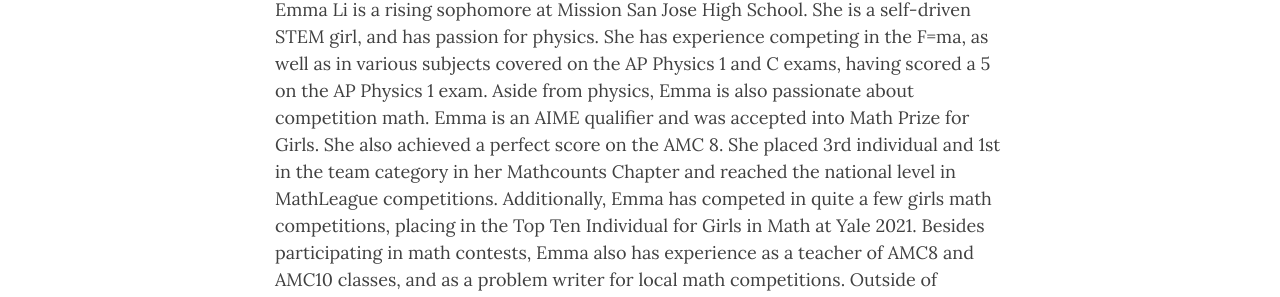
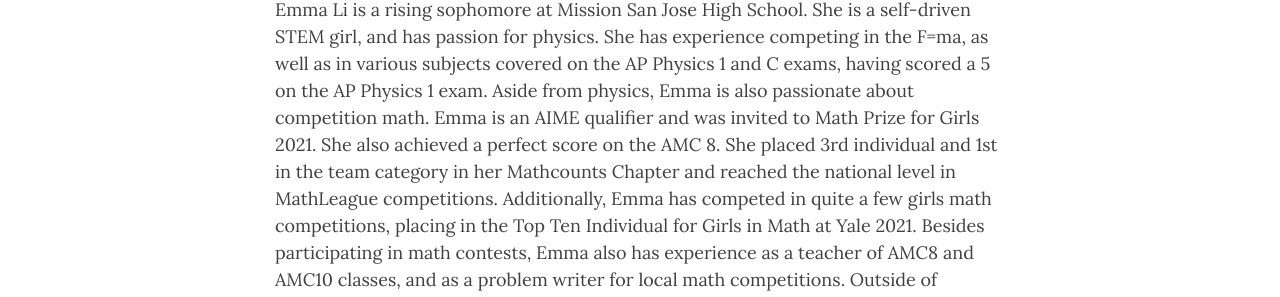
Before and after one commit to MSJPhysicsClub/MSJPhysicsClub.github.io, a Jekyll site: the page built from ourteam.md, in a window 1280 px wide and 900 px high, scrolled down 447 px. Shown: the part 262-559 px from the top of the window. Built offline with Jekyll 4.4.1, drawn with Linux system fonts in a browser that asks for light colours; nearby versions of some CDN libraries; comment, search, counter and statistics services are not loaded; some of the changed text lies outside the part shown.

Commit message:
Update ourteam.md

```diff
--- a/ourteam.md
+++ b/ourteam.md
@@ -6,7 +6,7 @@
 <img src="/assets/img/emma-li.jpeg" class="center" width="300"/>
 
 Emma Li is a rising sophomore at Mission San Jose High School. She is a self-driven STEM
-girl, and has passion for physics. She has experience competing in the F=ma, as well as in various subjects covered on the AP Physics 1 and C exams, having scored a 5 on the AP Physics 1 exam. Aside from physics,  Emma is also passionate about competition math. Emma is an AIME qualifier and was accepted into Math Prize for Girls. She also achieved a perfect score on the AMC 8. She placed 3rd individual and 1st in the team category in her Mathcounts Chapter and reached the national level in MathLeague competitions. Additionally, Emma has competed in quite a few girls math competitions, placing in the Top Ten Individual for Girls in Math at Yale 2021. Besides participating in math contests, Emma also has experience as a teacher of AMC8 and AMC10 classes, and as a problem writer for local math competitions. Outside of competition math, Emma enjoys coding and participating in science and engineering fairs. She is a USACO Gold Division contestant, as well as a two-time Broadcom MASTER and a Broadcom semifinalist. She looks forward to passing down her knowledge and experience to younger students, especially girls, and inspiring them to pursue interests in STEM.
+girl, and has passion for physics. She has experience competing in the F=ma, as well as in various subjects covered on the AP Physics 1 and C exams, having scored a 5 on the AP Physics 1 exam. Aside from physics,  Emma is also passionate about competition math. Emma is an AIME qualifier and was invited to Math Prize for Girls 2021. She also achieved a perfect score on the AMC 8. She placed 3rd individual and 1st in the team category in her Mathcounts Chapter and reached the national level in MathLeague competitions. Additionally, Emma has competed in quite a few girls math competitions, placing in the Top Ten Individual for Girls in Math at Yale 2021. Besides participating in math contests, Emma also has experience as a teacher of AMC8 and AMC10 classes, and as a problem writer for local math competitions. Outside of competition math, Emma enjoys coding and participating in science and engineering fairs. She is a USACO Gold Division contestant, as well as a two-time Broadcom MASTER and a Broadcom semifinalist. She looks forward to passing down her knowledge and experience to younger students, especially girls, and inspiring them to pursue interests in STEM.
 
 <img src="/assets/img/brian-li.jpeg" class="center" width="300"/>
 
```
